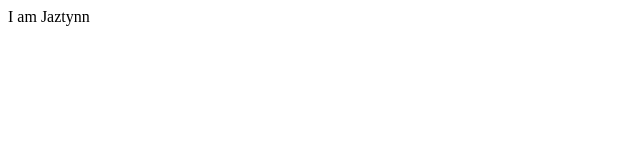
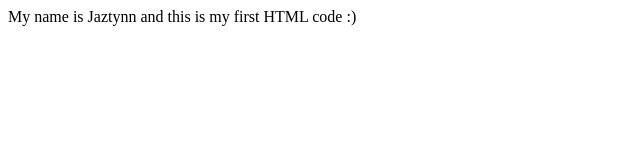
Before and after one commit to jaztynn/project-1, a plain HTML site: page index.html in a window 1280 px wide. Shown: the whole page, without its empty margins (0-640 px from the left). Drawn offline with Linux system fonts and the light colour scheme.

Commit message:
longer sentence with a smiley

```diff
--- a/index.html
+++ b/index.html
@@ -7,6 +7,6 @@
     <title>Document</title>
 </head>
 <body>
-    I am Jaztynn
+    My name is Jaztynn and this is my first HTML code :)
 </body>
 </html>
```
